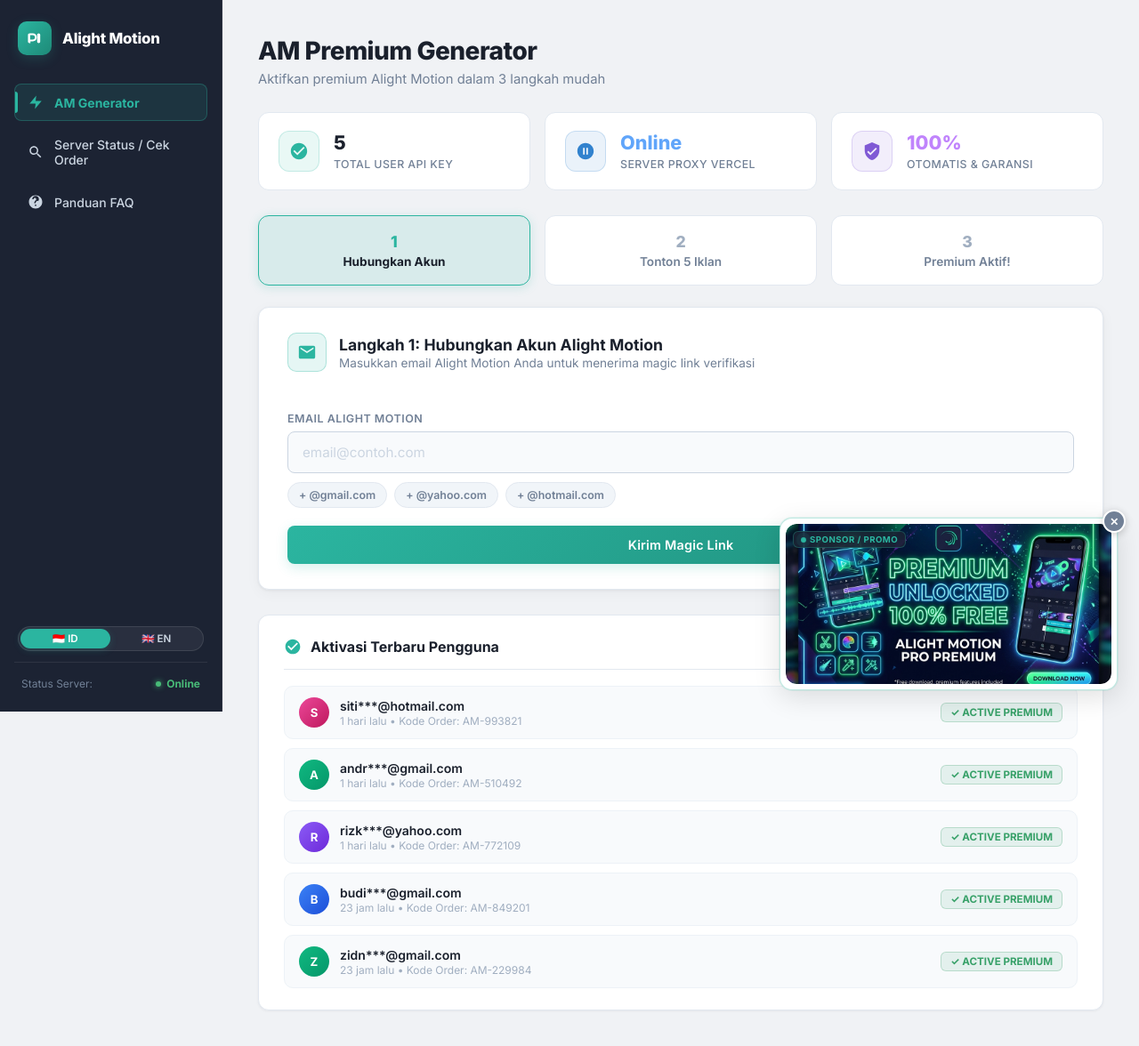
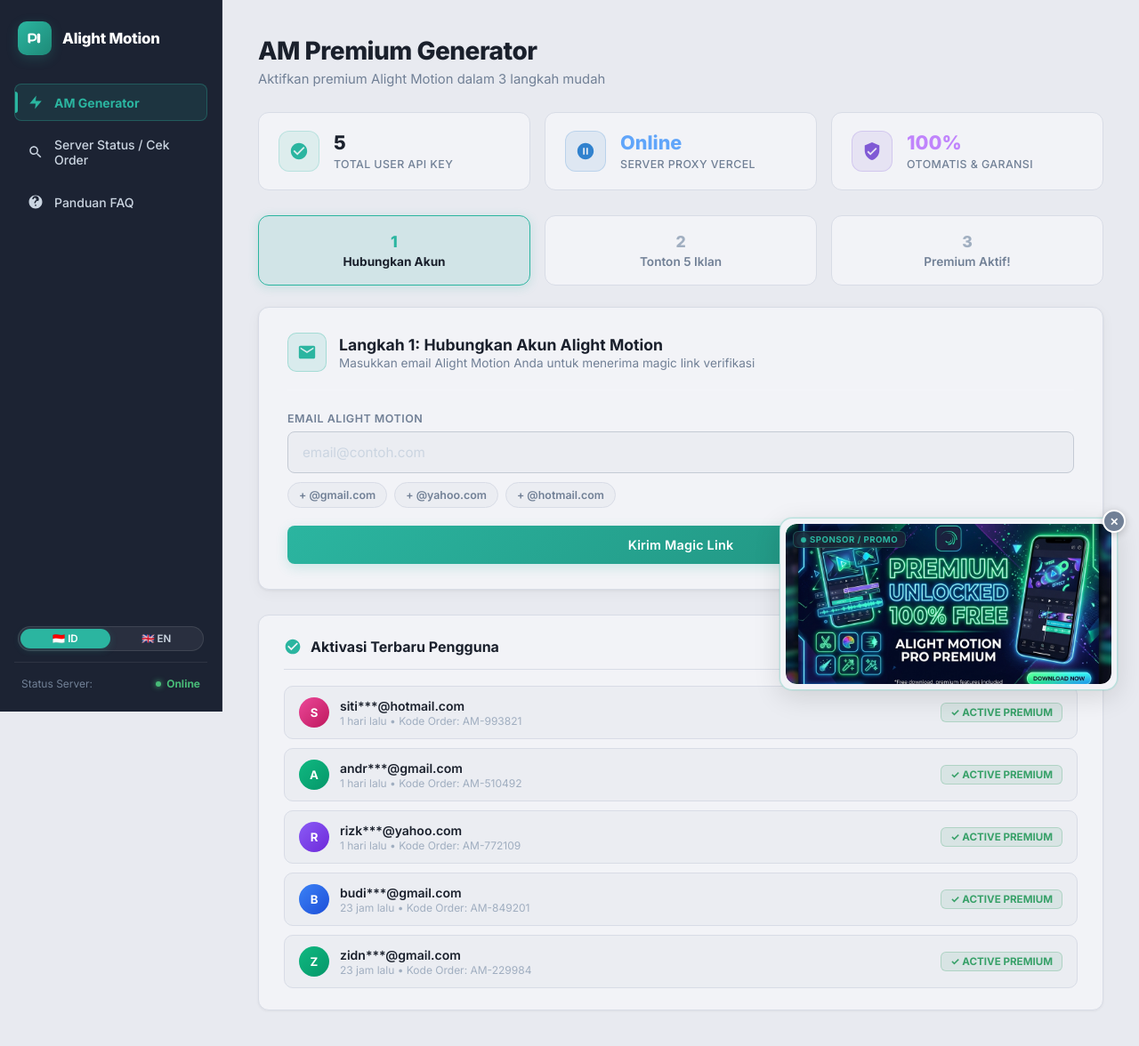
Before and after one commit to zidnifarchanramadhan-lang/amz_pren, a PHP site: page / in a window 1280 px wide. Shown: the whole page at 89% size. Run offline with PHP 8.4, Linux system fonts and the light colour scheme; data comes from the database, SQL or seed files in the repository; some libraries are stand-ins or nearby versions.

Commit message:
UI adjustment: Change bright white to soft gray background and card theme

```diff
--- a/index.php
+++ b/index.php
@@ -182,14 +182,14 @@ if (isset($_GET['api_action'])) {
 
     :root {
       /* Layout backgrounds */
-      --bg-main: #F0F2F5;
+      --bg-main: #E8EAF0;
       --sidebar-bg: #1C2333;
       --sidebar-hover: rgba(255,255,255,0.06);
       --sidebar-border: rgba(255,255,255,0.08);
-      --card-bg: #FFFFFF;
-      --card-border: #E2E8F0;
-      --input-bg: #F8FAFC;
-      --input-border: #CBD5E1;
+      --card-bg: #F2F3F7;
+      --card-border: #D8DCE6;
+      --input-bg: #EBEDF2;
+      --input-border: #C4CAD4;
 
       /* Typography */
       --text-title: #1A202C;
@@ -533,13 +533,13 @@ if (isset($_GET['api_action'])) {
     .input-field:focus {
       border-color: var(--teal-primary);
       box-shadow: 0 0 0 3px var(--teal-glow);
-      background: #FFFFFF;
+      background: var(--input-bg);
     }
 
     .chips-group { display: flex; gap: 8px; margin-top: 10px; flex-wrap: wrap; }
     .chip {
-      background: #F1F5F9;
-      border: 1px solid #E2E8F0;
+      background: var(--input-bg);
+      border: 1px solid var(--card-border);
       color: var(--text-sub);
       font-size: 0.775rem;
       font-weight: 600;
@@ -856,14 +856,14 @@ if (isset($_GET['api_action'])) {
       display: flex;
       justify-content: space-between;
       align-items: center;
-      background: #F8FAFC;
-      border: 1px solid #EDF2F7;
+      background: var(--input-bg);
+      border: 1px solid var(--card-border);
       border-radius: 10px;
       padding: 12px 16px;
       transition: background 0.15s ease;
     }
 
-    .feed-item:hover { background: #EDF2F7; }
+    .feed-item:hover { background: var(--card-border); }
 
     .feed-user-info {
       display: flex;
@@ -1237,7 +1237,7 @@ if (isset($_GET['api_action'])) {
       z-index: 999;
       max-width: 380px;
       width: calc(100% - 32px);
-      background: #FFFFFF;
+      background: var(--card-bg);
       border: 1.5px solid var(--teal-border);
       border-radius: 14px;
       padding: 6px;
```
Also changed, not shown: other parts of index.php (+12 -12 lines), index.html (+24 -24 lines).
